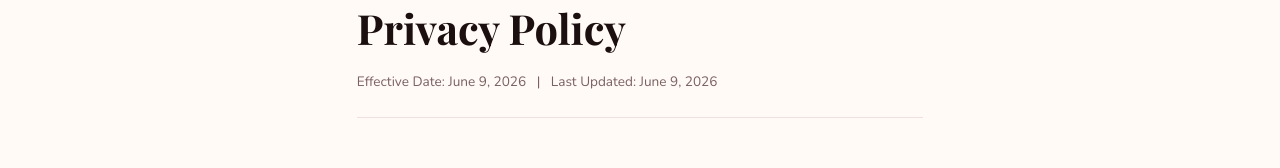
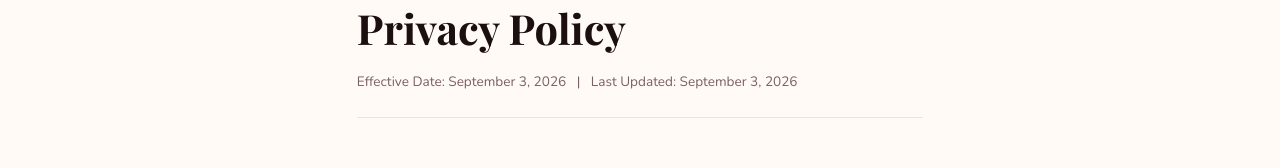
Before and after one commit to reverseBits/Marea-Marketing-Website, a Next.js app: page /privacy-policy in a window 1280 px wide. Shown: the part 135-303 px from the top of the page. Built offline with nearby package versions, Linux system fonts and the light colour scheme; no server answers; a web font is replaced by a local one.

Commit message:
docs(legal): bump effective date to September 3, 2026

```diff
--- a/app/data-deletion/page.tsx
+++ b/app/data-deletion/page.tsx
@@ -28,7 +28,7 @@ export default function DataDeletionPage() {
 
       <div className="page-wrap">
         <h1 className="page-title">Data Deletion</h1>
-        <p className="page-meta">Last Updated: June 9, 2026</p>
+        <p className="page-meta">Last Updated: September 3, 2026</p>
 
         <section className="policy-section" id="overview">
           <h2>1. How Your Data Is Stored</h2>
--- a/app/privacy-policy/page.tsx
+++ b/app/privacy-policy/page.tsx
@@ -28,7 +28,7 @@ export default function PrivacyPolicyPage() {
 
       <div className="page-wrap">
         <h1 className="page-title">Privacy Policy</h1>
-        <p className="page-meta">Effective Date: June 9, 2026 &nbsp;&nbsp;|&nbsp;&nbsp; Last Updated: June 9, 2026</p>
+        <p className="page-meta">Effective Date: September 3, 2026 &nbsp;&nbsp;|&nbsp;&nbsp; Last Updated: September 3, 2026</p>
 
         <section className="policy-section" id="overview">
           <h2>1. Overview</h2>
```
